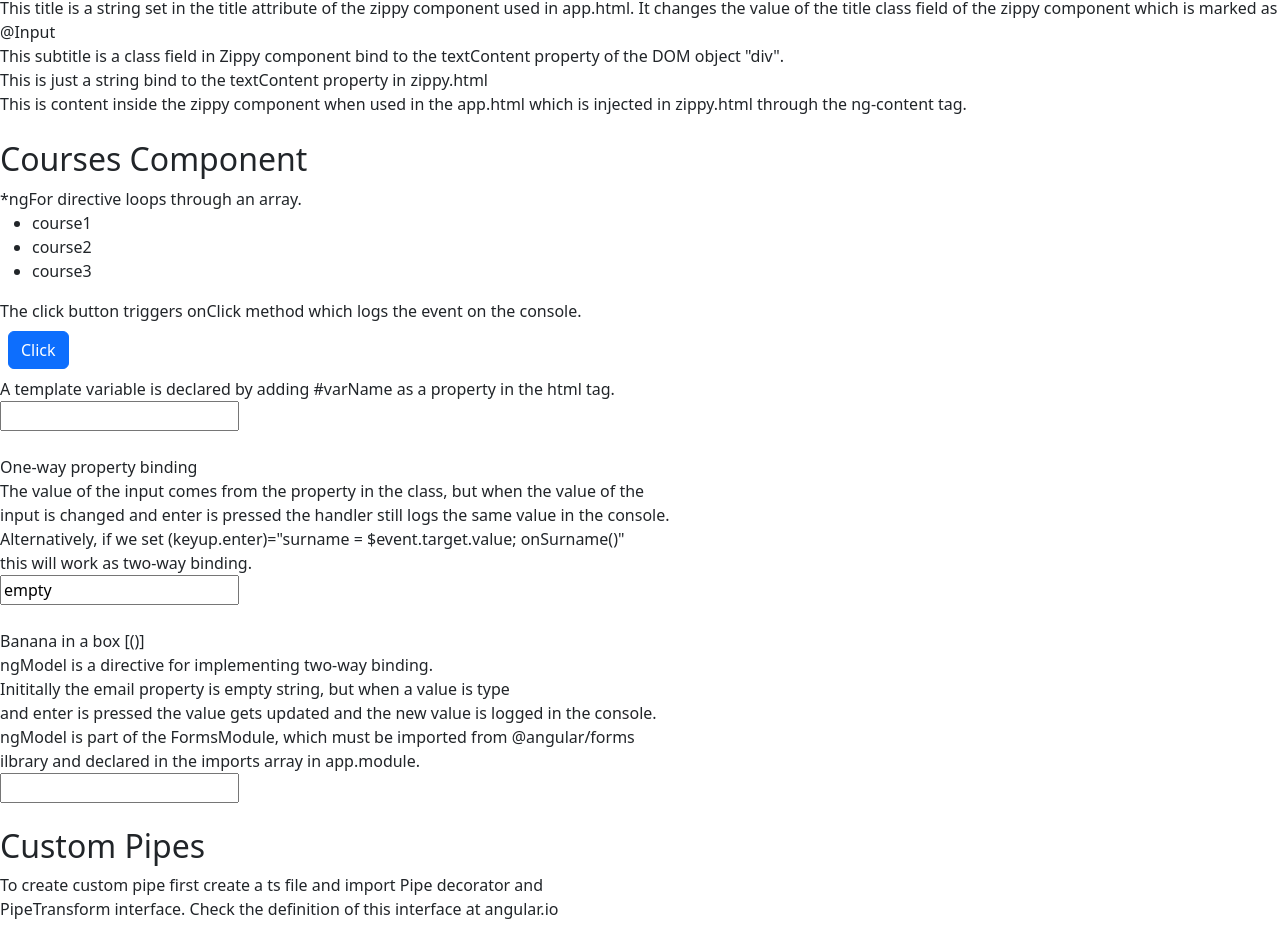
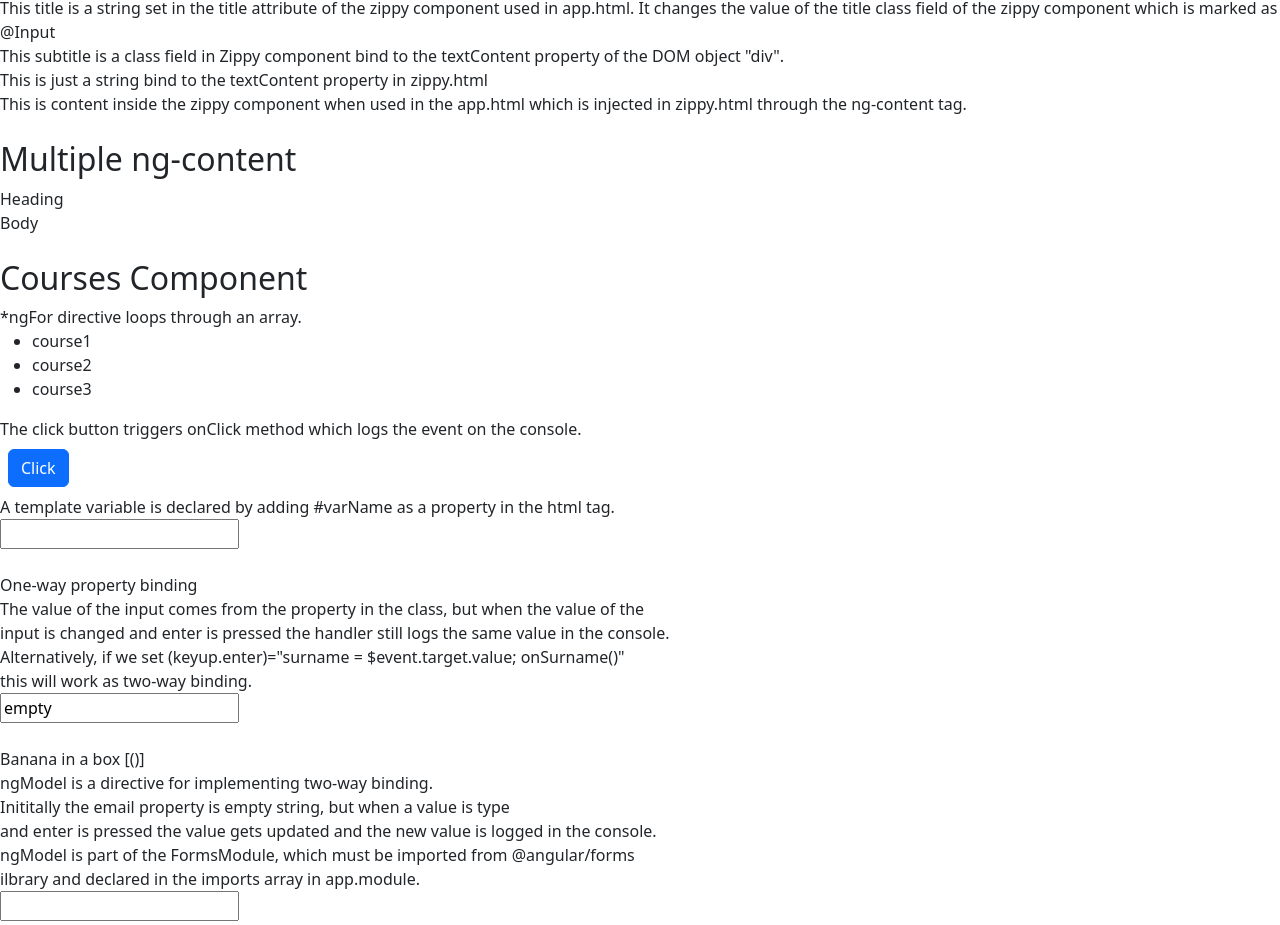
Before and after one commit to KirilKaloyanov/first-steps-angular, an Angular app: page / in a window 1280 px wide. Shown: the part 1097-2022 px from the top of the page. Built offline with nearby package versions, Linux system fonts and the light colour scheme.

Commit message:
Event binding and ng-content documentation.

```diff
--- a/src/app/app.component.html
+++ b/src/app/app.component.html
@@ -8,4 +8,10 @@
 
 <br>
 <br>
+<zippy-container>
+    <ng-container class="heading">Heading</ng-container>
+    <ng-container class="body">Body</ng-container>
+</zippy-container>
+<br>
+<br>
 <courses></courses>
--- a/src/app/app.module.ts
+++ b/src/app/app.module.ts
@@ -6,11 +6,12 @@ import { AppComponent } from './app.component';
 import { CoursesComponent } from './courses.component';
 import { CoursesService } from './courses.service';
 import { SummaryPipe } from './summary.pipe';
-import { StarComponent } from './star/star.component';
+import { StarComponent } from './star.component';
 import { TitlesComponent } from './titles/titles.component';
 import { CapitalizePipe } from './titles/capitalize.pipe';
 import { ZippyComponent } from './zippy.componet';
 import { LikeComponent } from './like.component';
+import { ZippyContainerComponent } from './zipContian';
 
 @NgModule({
   declarations: [
@@ -21,7 +22,8 @@ import { LikeComponent } from './like.component';
     TitlesComponent,
     CapitalizePipe,
     LikeComponent,
-    ZippyComponent
+    ZippyComponent,
+    ZippyContainerComponent
   ],
   imports: [
     BrowserModule,
--- /dev/null
+++ b/src/app/zipContian.ts
@@ -0,0 +1,15 @@
+import { Component } from "@angular/core";
+
+@Component({
+    selector: 'zippy-container',
+    template: `
+        <h2>Multiple ng-content</h2>
+        <ng-content select=".heading"></ng-content>
+        <br>
+        <ng-content select=".body"></ng-content>
+
+    `
+})
+export class ZippyContainerComponent {
+
+}
```
Also changed, not shown: src/app/star.component.ts (renamed from src/app/star/star.component.ts).
